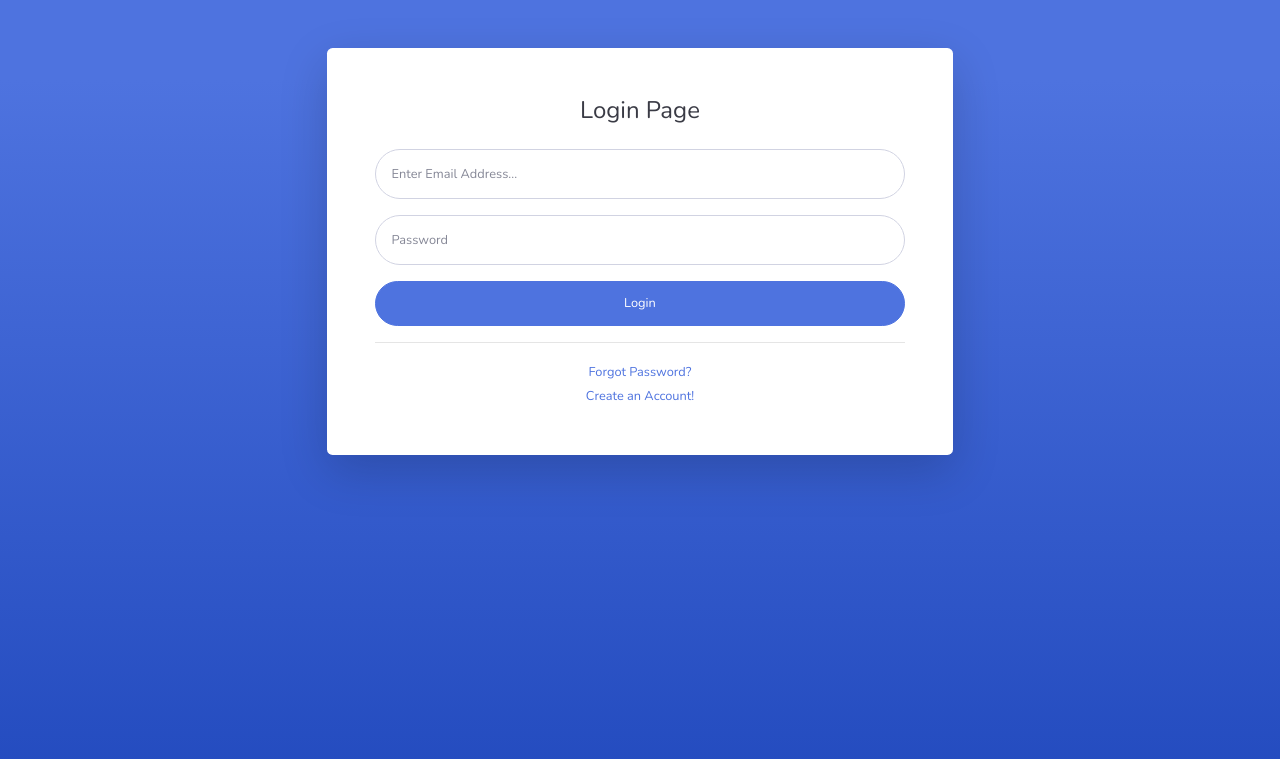
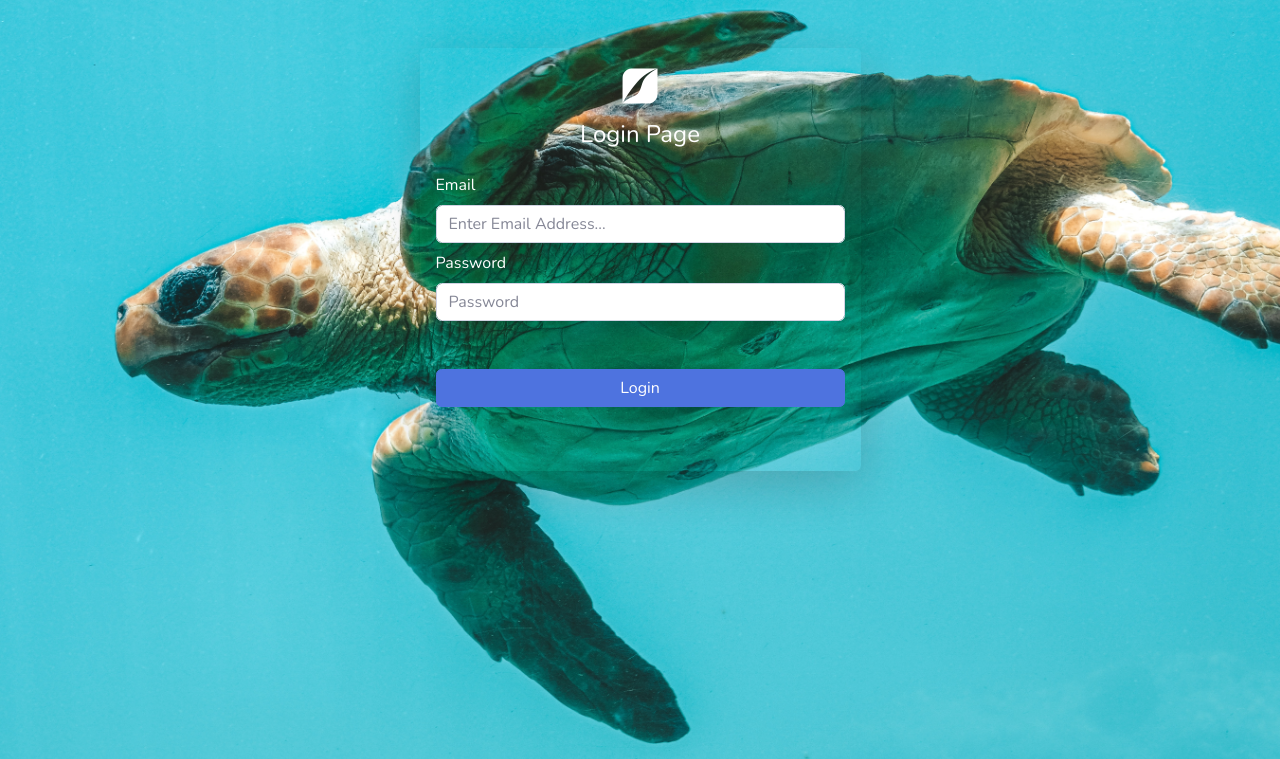
Before and after one commit to julius-manyangen/ukk, a CodeIgniter app: page /ukk/ in a window 1280 px wide. Shown: the top 759 px of the page. Run offline with CodeIgniter, Linux system fonts and the light colour scheme; some libraries are stand-ins or nearby versions.

Commit message:
perubahan ketiga dari web ukk

```diff
--- a/application/controllers/Auth.php
+++ b/application/controllers/Auth.php
@@ -100,97 +100,13 @@ class Auth extends CI_Controller
                 'is_active' => 0,
                 'date_created' => time()
             ];
-
-            // siapkan token
-            $token = base64_encode(random_bytes(32));
-            $user_token = [
-                'email' => $email,
-                'token' => $token,
-                'date_created' => time()
-            ];
-
             $this->db->insert('user', $data);
-            $this->db->insert('user_token', $user_token);
-
-            $this->_sendEmail($token, 'verify');
-
             $this->session->set_flashdata('message', '<div class="alert alert-success" role="alert">Congratulation! your account has been created. Please activate your account</div>');
-            redirect('auth');
+            redirect('admin/regis');
         }
     }
 
 
-    private function _sendEmail($token, $type)
-    {
-        $config = [
-            'protocol'  => 'smtp',
-            'smtp_host' => 'ssl://smtp.googlemail.com',
-            'smtp_user' => 'wpunpas@gmail.com',
-            'smtp_pass' => '1234567890',
-            'smtp_port' => 465,
-            'mailtype'  => 'html',
-            'charset'   => 'utf-8',
-            'newline'   => "\r\n"
-        ];
-
-        $this->email->initialize($config);
-
-        $this->email->from('wpunpas@gmail.com', 'Web Programming UNPAS');
-        $this->email->to($this->input->post('email'));
-
-        if ($type == 'verify') {
-            $this->email->subject('Account Verification');
-            $this->email->message('Click this link to verify you account : <a href="' . base_url() . 'auth/verify?email=' . $this->input->post('email') . '&token=' . urlencode($token) . '">Activate</a>');
-        } else if ($type == 'forgot') {
-            $this->email->subject('Reset Password');
-            $this->email->message('Click this link to reset your password : <a href="' . base_url() . 'auth/resetpassword?email=' . $this->input->post('email') . '&token=' . urlencode($token) . '">Reset Password</a>');
-        }
-
-        if ($this->email->send()) {
-            return true;
-        } else {
-            echo $this->email->print_debugger();
-            die;
-        }
-    }
-
-
-    public function verify()
-    {
-        $email = $this->input->get('email');
-        $token = $this->input->get('token');
-
-        $user = $this->db->get_where('user', ['email' => $email])->row_array();
-
-        if ($user) {
-            $user_token = $this->db->get_where('user_token', ['token' => $token])->row_array();
-
-            if ($user_token) {
-                if (time() - $user_token['date_created'] < (60 * 60 * 24)) {
-                    $this->db->set('is_active', 1);
-                    $this->db->where('email', $email);
-                    $this->db->update('user');
-
-                    $this->db->delete('user_token', ['email' => $email]);
-
-                    $this->session->set_flashdata('message', '<div class="alert alert-success" role="alert">' . $email . ' has been activated! Please login.</div>');
-                    redirect('auth');
-                } else {
-                    $this->db->delete('user', ['email' => $email]);
-                    $this->db->delete('user_token', ['email' => $email]);
-
-                    $this->session->set_flashdata('message', '<div class="alert alert-danger" role="alert">Account activation failed! Token expired.</div>');
-                    redirect('auth');
-                }
-            } else {
-                $this->session->set_flashdata('message', '<div class="alert alert-danger" role="alert">Account activation failed! Wrong token.</div>');
-                redirect('auth');
-            }
-        } else {
-            $this->session->set_flashdata('message', '<div class="alert alert-danger" role="alert">Account activation failed! Wrong email.</div>');
-            redirect('auth');
-        }
-    }
 
 
     public function logout()
@@ -208,63 +124,6 @@ class Auth extends CI_Controller
         $this->load->view('auth/blocked');
     }
 
-
-    public function forgotPassword()
-    {
-        $this->form_validation->set_rules('email', 'Email', 'trim|required|valid_email');
-
-        if ($this->form_validation->run() == false) {
-            $data['title'] = 'Forgot Password';
-            $this->load->view('templates/auth_header', $data);
-            $this->load->view('auth/forgot-password');
-            $this->load->view('templates/auth_footer');
-        } else {
-            $email = $this->input->post('email');
-            $user = $this->db->get_where('user', ['email' => $email, 'is_active' => 1])->row_array();
-
-            if ($user) {
-                $token = base64_encode(random_bytes(32));
-                $user_token = [
-                    'email' => $email,
-                    'token' => $token,
-                    'date_created' => time()
-                ];
-
-                $this->db->insert('user_token', $user_token);
-                $this->_sendEmail($token, 'forgot');
-
-                $this->session->set_flashdata('message', '<div class="alert alert-success" role="alert">Please check your email to reset your password!</div>');
-                redirect('auth/forgotpassword');
-            } else {
-                $this->session->set_flashdata('message', '<div class="alert alert-danger" role="alert">Email is not registered or activated!</div>');
-                redirect('auth/forgotpassword');
-            }
-        }
-    }
-
-
-    public function resetPassword()
-    {
-        $email = $this->input->get('email');
-        $token = $this->input->get('token');
-
-        $user = $this->db->get_where('user', ['email' => $email])->row_array();
-
-        if ($user) {
-            $user_token = $this->db->get_where('user_token', ['token' => $token])->row_array();
-
-            if ($user_token) {
-                $this->session->set_userdata('reset_email', $email);
-                $this->changePassword();
-            } else {
-                $this->session->set_flashdata('message', '<div class="alert alert-danger" role="alert">Reset password failed! Wrong token.</div>');
-                redirect('auth');
-            }
-        } else {
-            $this->session->set_flashdata('message', '<div class="alert alert-danger" role="alert">Reset password failed! Wrong email.</div>');
-            redirect('auth');
-        }
-    }
 
 
     public function changePassword()
--- a/application/views/auth/login.php
+++ b/application/views/auth/login.php
@@ -3,40 +3,39 @@
     <!-- Outer Row -->
     <div class="row justify-content-center">
 
-        <div class="col-lg-7">
+        <div class="col-lg-5">
 
-            <div class="card o-hidden border-0 shadow-lg my-5">
+            <div class="card o-hidden text-white bg-transparent border-0 shadow-lg my-5">
                 <div class="card-body p-0">
                     <!-- Nested Row within Card Body -->
                     <div class="row">
                         <div class="col-lg">
-                            <div class="p-5">
+                            <div class="p-3">
                                 <div class="text-center">
-                                    <h1 class="h4 text-gray-900 mb-4">Login Page</h1>
+
+                                    <h1 style="width:100%;"><i class="fab fa-pied-piper"></i></h1>
+
+                                    <h1 class="h4  mb-4">Login Page</h1>
                                 </div>
 
                                 <?= $this->session->flashdata('message'); ?>
 
-                                <form class="user" method="post" action="<?= base_url('auth'); ?>">
-                                    <div class="form-group">
-                                        <input type="text" class="form-control form-control-user" id="email" name="email" placeholder="Enter Email Address..." value="<?= set_value('email'); ?>">
+                                <form class="" method="post" action="<?= base_url('auth'); ?>">
+                                    <div class="form-group mb-2">
+                                        <label for="email">Email</label>
+                                        <input type="text" class="form-control" id="email" name="email" placeholder="Enter Email Address..." value="<?= set_value('email'); ?>">
                                         <?= form_error('email', '<small class="text-danger pl-3">', '</small>'); ?>
                                     </div>
-                                    <div class="form-group">
-                                        <input type="password" class="form-control form-control-user" id="password" name="password" placeholder="Password">
+                                    <div class="form-group mb-5">
+                                        <label for="password">Password</label>
+                                        <input type="password" class="form-control" id="password" name="password" placeholder="Password">
                                         <?= form_error('password', '<small class="text-danger pl-3">', '</small>'); ?>
                                     </div>
-                                    <button type="submit" class="btn btn-primary btn-user btn-block">
+                                    <button type="submit" class="btn btn-primary  btn-block mb-5">
                                         Login
                                     </button>
                                 </form>
-                                <hr>
-                                <div class="text-center">
-                                    <a class="small" href="<?= base_url('auth/forgotpassword'); ?>">Forgot Password?</a>
-                                </div>
-                                <div class="text-center">
-                                    <a class="small" href="<?= base_url('auth/registration'); ?>">Create an Account!</a>
-                                </div>
+
                             </div>
                         </div>
                     </div>
--- a/application/views/templates/auth_header.php
+++ b/application/views/templates/auth_header.php
@@ -19,7 +19,8 @@
 
     <!-- Custom styles for this template-->
     <link href="<?= base_url('assets/'); ?>css/sb-admin-2.min.css" rel="stylesheet">
+    <link href="<?= base_url('assets/'); ?>css/style.css" rel="stylesheet">
 
 </head>
 
-<body class="bg-gradient-primary">
+<body class="bg-log">
--- /dev/null
+++ b/assets/css/style.css
@@ -0,0 +1,6 @@
+.bg-log{
+    background-image: url("../img/bg-login.jpg");
+    background-size: cover;
+    background-position: center center;
+    background-attachment: fixed;
+}
```
Also changed, not shown: application/controllers/Admin.php (+37 -0 lines), application/views/admin/r.php (added, +49 -0 lines), application/views/templates/sidebar.php (+4 -4 lines), assets/img/bg-login.jpg (added), assets/img/profile/logo_RMU.png (added), 1 other file.
